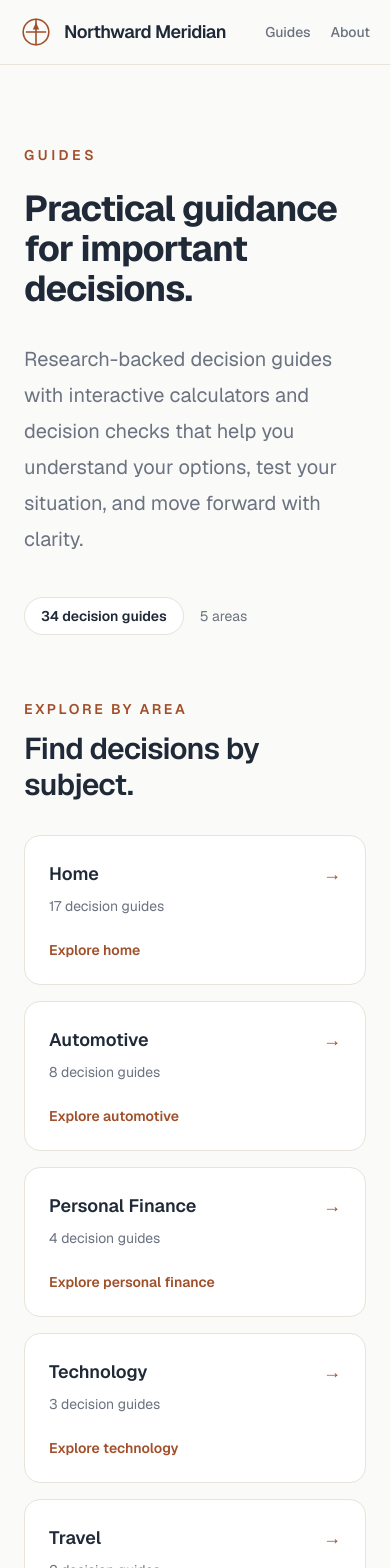
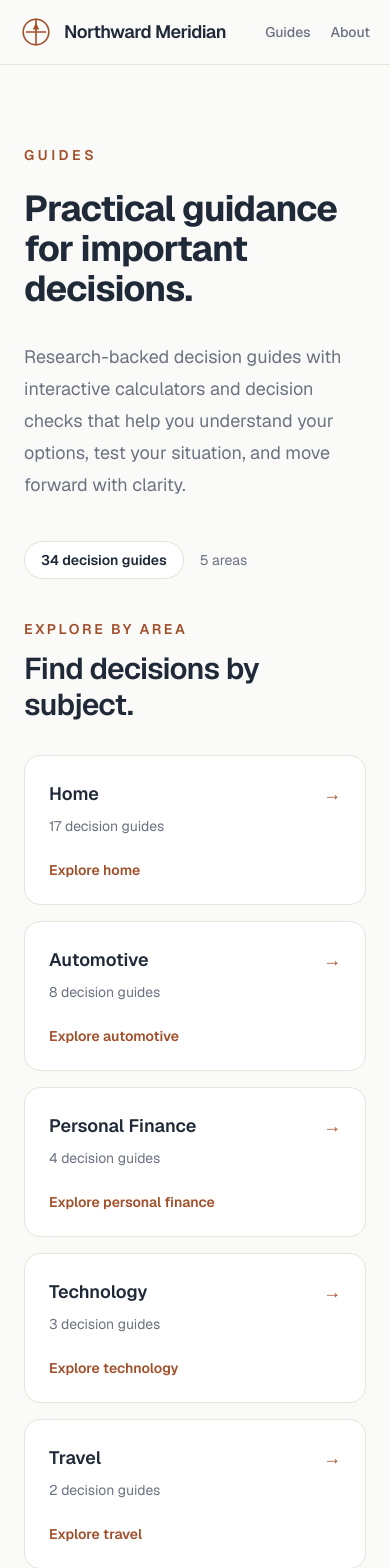
Before and after one commit to brandonkoehnke/northward-meridian, a Next.js app: page /guides in a window 390 px wide. Shown: the top 1568 px of the page. Built offline with nearby package versions, Linux system fonts and the light colour scheme; no server answers.

Commit message:
Redesign guides directory with search and category filters

```diff
--- a/app/guides/GuideAreaExplorer.tsx
+++ b/app/guides/GuideAreaExplorer.tsx
@@ -88,7 +88,7 @@ export default function GuideAreaExplorer({
 
     return (
         <section
-            className="mt-16"
+            className="mt-10"
             aria-labelledby="explore-by-area"
         >
             <div>
--- a/app/guides/page.tsx
+++ b/app/guides/page.tsx
@@ -52,11 +52,11 @@ export default function GuidesPage() {
           Guides
         </p>
 
-                <h1 className="mt-6 max-w-3xl text-4xl font-bold tracking-tight md:text-6xl">
+        <h1 className="mt-6 max-w-4xl text-4xl font-bold tracking-tight md:text-6xl">
           Practical guidance for important decisions.
         </h1>
 
-                <p className="mt-8 max-w-2xl text-xl leading-9 text-[var(--muted)]">
+        <p className="mt-8 max-w-2xl text-lg leading-8 text-[var(--muted)] md:text-xl md:leading-9">
           Research-backed decision guides with interactive calculators
           and decision checks that help you understand your options,
           test your situation, and move forward with clarity.
```
Lines whose indentation alone changed are shown as unchanged.
